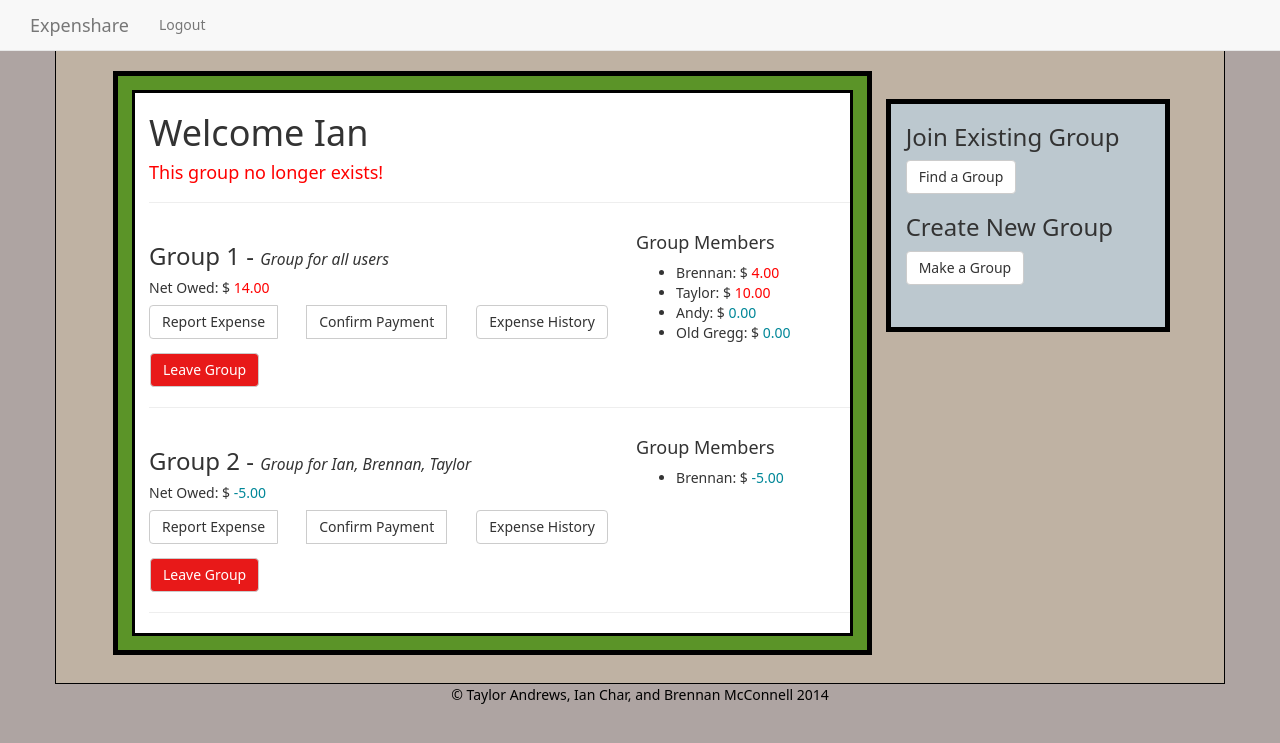
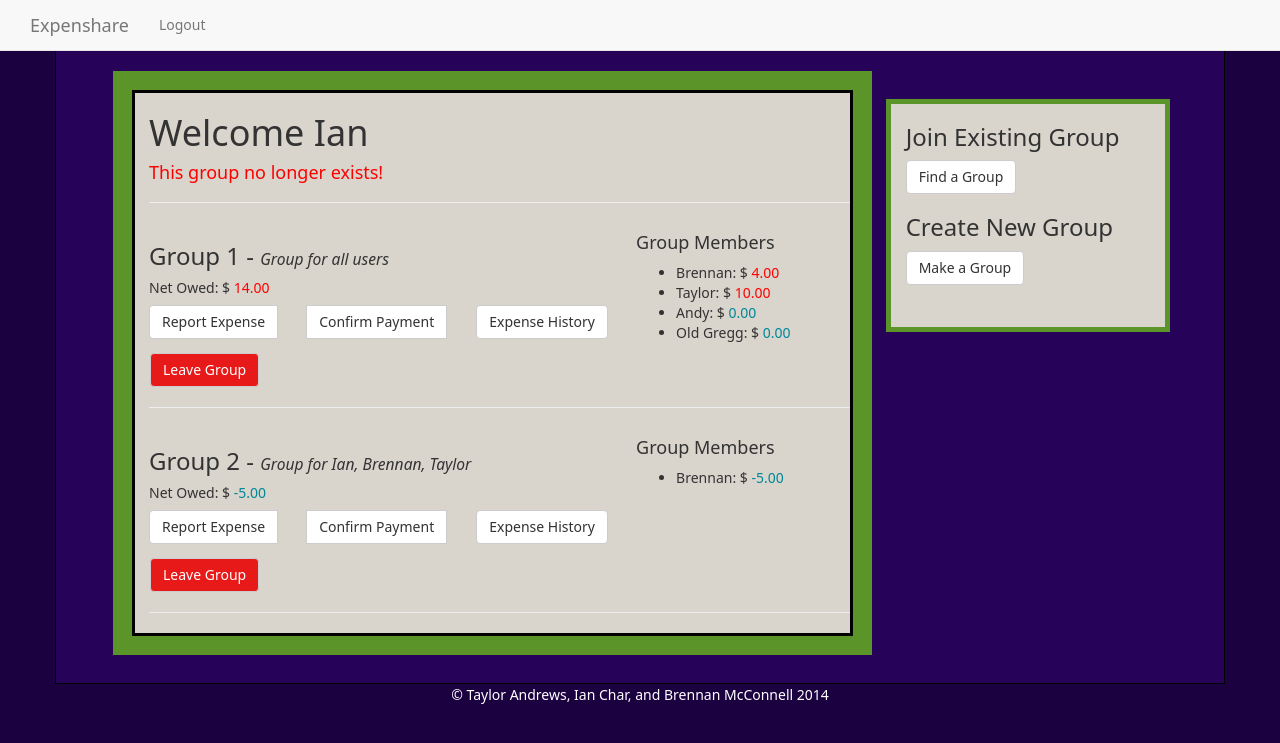
Before and after one commit to Brennan-M/ExpenShare, a Django app: page /share/history/ in a window 1280 px wide. Shown: the top 743 px of the page. Run offline with Django 3.2, Linux system fonts and the light colour scheme; a user stored in the database is signed in; data comes from the database, SQL or seed files in the repository; both versions use the stored data as it was after the commit; some libraries are stand-ins or nearby versions.

Commit message:
New color scheme

```diff
--- a/Expenshare/static/css/styles.css
+++ b/Expenshare/static/css/styles.css
@@ -1,5 +1,5 @@
 body{
-	background-color: #AEA4A2;
+	background-color: #1B0140;
 	font-family: 'Noto Sans', sans-serif;
 }
 
@@ -20,7 +20,7 @@ body{
 
 #mainBoxInner{
 	border: solid black 3px;
-	background-color: #FFFFFF;
+	background-color: #D9D4CC;
 	padding-left: 1em;
 }
 
@@ -40,19 +40,19 @@ body{
 	margin-top: 5em;
 	background-color: #5B9428;
 	margin-bottom: 2em;
-	border: solid black 5px;
+	border: solid #5B9428 5px;
 	padding: 1em;
 	margin-right: 1em;
 	margin-left: 3em;
 }
 #bodyContent{
-	background-color: #BFB2A3;
+	background-color: #260259;
 	border: solid black 1px;
 	padding-bottom: 0em;
 }
 
 #bodyContent2{
-	border: solid #AEA4A2 1px;
+	border: solid #5B9428 1px;
 	padding-bottom: 0em;
 	margin-top: 0em;
 }
@@ -63,17 +63,17 @@ body{
 
 #infoBox{
 	margin-top: 7em;
-	background-color: #BCC8CF;
+	background-color: #D9D4CC;
 	margin-bottom: 7em;
-	border: solid black 5px;
+	border: solid #5B9428 5px;
 	padding-bottom: 3em;
 }
 #reportBox{
 	text-align: center;
 	margin-top: 5em;
-	background-color: #BCC8CF;
+	background-color: #D9D4CC;
 	margin-bottom: 2em;
-	border: solid black 5px;
+	border: solid #5B9428 5px;
 	padding-bottom: 3em;
 }
 
@@ -83,7 +83,7 @@ body{
 
 footer{
 	text-align: center;
-	color: #000000;
+	color: #FFFFFF;
 }
 nav{
 	border: solid black 5px;
```
Also changed, not shown: Expenshare/db.sqlite3.
